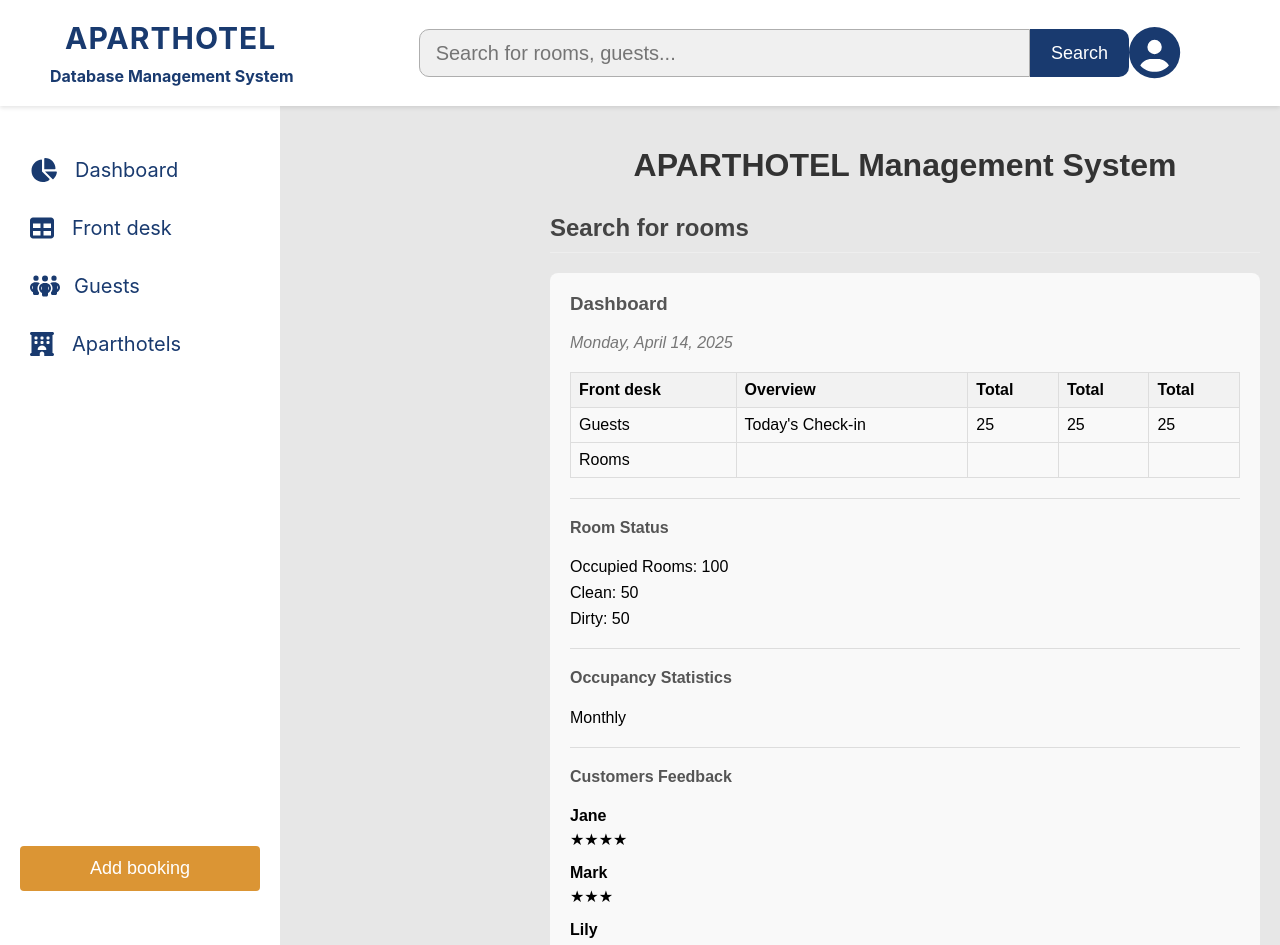
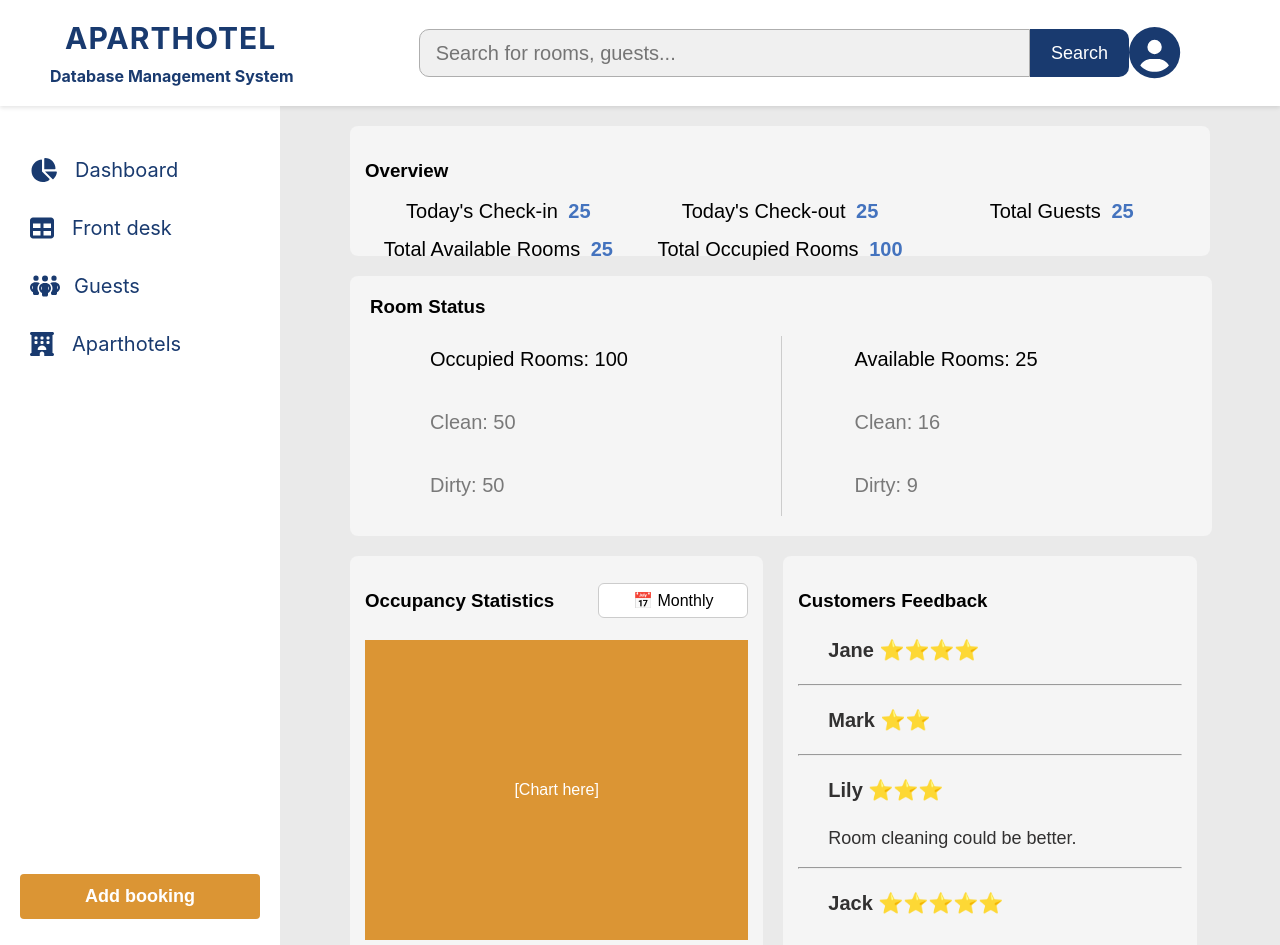
Before and after one commit to ilmamakarevic/aparthotel-database-management-system, a React (Create React App) app in the folder client/: page /dashboard in a window 1280 px wide. Shown: the top 945 px of the page. Built offline with nearby package versions, Linux system fonts and the light colour scheme.

Commit message:
created dashboard

```diff
--- a/client/src/App.css
+++ b/client/src/App.css
@@ -2,7 +2,7 @@
   display: flex;
   flex-direction: column;
   min-height: 100vh;
-  background-color: #e7e7e7;
+  background-color: #eaeaea;
 }
 
 .main-content-wrapper {
--- a/client/src/assets/styles/dashboardStyle.css
+++ b/client/src/assets/styles/dashboardStyle.css
@@ -1,108 +1,148 @@
-.aparthotel {
-    font-family: Arial, sans-serif;
-    max-width: 1200px;
-    margin: 0 auto;
-    padding: 20px;
+.dashboard {
+  padding: 20px 30px 0 0;
+  font-family: sans-serif;
+  display: flex;
+  flex-direction: column;
+  gap: 20px;
+  width: calc(100% - 70px); /* minus sidebar width*/
+  box-sizing: border-box;
 }
 
-  header h1 {
-    color: #333;
-    text-align: center;
-    margin-bottom: 30px;
+.overview {
+  background: #f5f5f5;
+  padding: 15px;
+  border-radius: 8px;
+  width: 100%;
+  height: 100px;
 }
 
-  .search-section h2 {
-    color: #444;
-    border-bottom: 1px solid #eee;
-    padding-bottom: 10px;
+.overview-stats {
+  display: grid;
+  grid-template-columns: repeat(auto-fill, minmax(240px, 1fr));
+  gap: 15px;
+  justify-items: center;
+  font-size: 20px;
+
 }
 
-  .dashboard {
-    background-color: #f9f9f9;
+.overview span {
+  color: #4473be;
+  margin-left: 5px;
+  font-weight: bold;
+}
+
+
+.room-status {
+  background: #f5f5f5;
   padding: 20px;
   border-radius: 8px;
-    margin-bottom: 20px;
+  position: relative;
+  height: 220px;
+  width: 99%;
 }
 
-  .dashboard h3 {
-    color: #555;
-    margin-top: 0;
-  }
-
-  .date {
-    color: #777;
-    font-style: italic;
-    margin-bottom: 20px;
-  }
-
-  .front-desk table {
-    width: 100%;
-    border-collapse: collapse;
-    margin-bottom: 20px;
-  }
-
-  .front-desk th, .front-desk td {
-    border: 1px solid #ddd;
-    padding: 8px;
+.room-status h3 {
+  margin: 0 0 0px 0;
   text-align: left;
 }
 
-  .front-desk th {
-    background-color: #f2f2f2;
+.status-blocks-container {
+  display: flex;
+  justify-content: space-between;
+  margin-left: 50px;
+}
+
+.status-block {
+  width: 45%;
+}
+
+.status-block p {
+  margin: 20px 0;
+  padding: 10px;
+  border-radius: 4px;
+  display: flex;
+  justify-content: space-between;
+  font-size: 20px;
+  color: #797979;
+}
+
+#available-occupied-rooms{
+  color: #000;
 }
 
 .divider {
-    height: 1px;
-    background-color: #ddd;
-    margin: 20px 0;
+  position: absolute;
+  left: 50%;
+  top: 60px;
+  bottom: 20px;
+  width: 1px;
+  background-color: #ccc;
 }
 
-  .room-status, .occupancy-stats, .feedback {
-    margin-bottom: 20px;
+.bottom-sections {
+  display: flex;
+  gap: 20px;
+  width: 102%;
 }
 
-  .room-status h4, .occupancy-stats h4, .feedback h4 {
-    color: #555;
-    margin-top: 0;
+.occupancy,
+.feedback {
+  flex: 1;
+  background: #f5f5f5;
+  padding: 15px;
+  border-radius: 8px;
+  height: 400px;
 }
 
-  .room-status ul, .occupancy-stats ul {
-    list-style-type: none;
-    padding-left: 0;
+.occupancy-header {
+  display: flex;
+  justify-content: space-between;
+  align-items: center;
+  margin-bottom: 10px;
 }
 
-  .room-status li, .occupancy-stats li {
-    margin-bottom: 8px;
+.monthly-btn {
+  background: white;
+  border: 1px solid #ccc;
+  padding: 5px 10px;
+  margin: 10px 0;
+  cursor: pointer;
+  width: 150px;
+  height: 35px;
+  border-radius: 6px;
+  font-size: 16px;
 }
 
-  .feedback-item {
-    margin-bottom: 15px;
+.chart-placeholder {
+  height: 300px;
+  background: #db9534;
+  color: white;
+  display: flex;
+  align-items: center;
+  justify-content: center;
 }
 
-  .feedback-item p {
-    margin: 5px 0;
+.feedback ul {
+  list-style: none;
+  padding: 0;
+
 }
 
-  .comment {
-    color: #666;
-    font-style: italic;
-    margin-left: 20px;
+.feedback li {
+  margin-bottom: 10px;
+  padding: 8px 0;
+  font-size: 20px;
+  margin-left: 30px;
+  font-weight: bold;
+  color: #323131;
 }
 
-  .add-booking {
-    background-color: #4CAF50;
-    color: white;
-    border: none;
-    padding: 10px 20px;
-    text-align: center;
-    text-decoration: none;
-    display: inline-block;
-    font-size: 16px;
-    margin: 10px 0;
-    cursor: pointer;
-    border-radius: 4px;
+.feedback hr {
+  margin: 14px 0; /* Povećajte gornji i donji margin za hr elemente */
 }
 
-  .add-booking:hover {
-    background-color: #45a049;
+.feedback p{
+  color: #323131;
+  margin-left: 30px;
+  font-size: 18px;
 }
--- a/client/src/assets/styles/sidebar.css
+++ b/client/src/assets/styles/sidebar.css
@@ -5,6 +5,7 @@
     display: flex;
     flex-direction: column;
     padding: 20px 0;
+    margin-right: -180px;
 }
 
 .sidebar-menu ul {
@@ -36,7 +37,7 @@
 .add-booking-btn {
     width: 100%;
     padding: 12px;
-    margin-bottom: 250px;
+    margin-bottom: 27px;
     font-size: 18px;
     background-color: #db9534;
     color: white;
@@ -47,6 +48,7 @@
     justify-content: center;
     cursor: pointer;
     transition: background-color 0.3s;
+    font-weight: bold;
 }
 
 .add-booking-btn:hover {
--- a/client/src/pages/Dashboard.js
+++ b/client/src/pages/Dashboard.js
@@ -1,98 +1,64 @@
 import React from 'react';
 import '../assets/styles/dashboardStyle.css';
 
-function App() {
+const Dashboard = () => {
   return (
-    <div className="aparthotel">
-      <header>
-        <h1>APARTHOTEL Management System</h1>
-      </header>
+    <div className="dashboard">
+      {/* Overview Section */}
+      <div className="overview">
+        <h3 className='overview-heading'>Overview</h3>
+        <div className="overview-stats">
+          <div>Today's Check-in <span>25</span></div>
+          <div>Today's Check-out <span>25</span></div>
+          <div>Total Guests <span>25</span></div>
+          <div>Total Available Rooms <span>25</span></div>
+          <div>Total Occupied Rooms <span>100</span></div>
+        </div>
+      </div>
 
-      <section className="search-section">
-        <h2>Search for rooms</h2>
-      </section>
+      {/* Room Status Section */}
+      <div className="room-status">
+        <h3>Room Status</h3>
+        <div className="status-blocks-container">
+          <div className="status-block">
+            <p id='available-occupied-rooms'>Occupied Rooms: 100</p>
+            <p>Clean: 50</p>
+            <p>Dirty: 50</p>
+          </div>
+          <div className="status-block">
+            <p id='available-occupied-rooms'>Available Rooms: 25</p>
+            <p>Clean: 16</p>
+            <p>Dirty: 9</p>
+          </div>
+        </div>
+        <div className="divider" />
+      </div>
 
-      <section className="dashboard">
-        <h3>Dashboard</h3>
-        <p className="date">Monday, April 14, 2025</p>
-
-        <div className="front-desk">
-          <table>
-            <thead>
-              <tr>
-                <th>Front desk</th>
-                <th>Overview</th>
-                <th>Total</th>
-                <th>Total</th>
-                <th>Total</th>
-              </tr>
-            </thead>
-            <tbody>
-              <tr>
-                <td>Guests</td>
-                <td>Today's Check-in</td>
-                <td>25</td>
-                <td>25</td>
-                <td>25</td>
-              </tr>
-              <tr>
-                <td>Rooms</td>
-                <td></td>
-                <td></td>
-                <td></td>
-                <td></td>
-              </tr>
-            </tbody>
-          </table>
+      {/* Bottom Sections */}
+      <div className="bottom-sections">
+        <div className="occupancy">
+          <div className="occupancy-header">
+            <h3>Occupancy Statistics</h3>
+            <button className="monthly-btn">📅 Monthly</button>
+          </div>
+          <div className="chart-placeholder">[Chart here]</div>
         </div>
-
-        <div className="divider"></div>
-
-        <div className="room-status">
-          <h4>Room Status</h4>
+        <div className="feedback">
+          <h3>Customers Feedback</h3>
           <ul>
-            <li>Occupied Rooms: 100</li>
-            <li>Clean: 50</li>
-            <li>Dirty: 50</li>
+            <li>Jane ⭐⭐⭐⭐</li>
+            <hr></hr>
+            <li>Mark ⭐⭐</li>
+            <hr></hr>
+            <li>Lily ⭐⭐⭐ </li>
+            <p>Room cleaning could be better.</p>
+            <hr></hr>
+            <li>Jack ⭐⭐⭐⭐⭐</li>
           </ul>
         </div>
-
-        <div className="divider"></div>
-
-        <div className="occupancy-stats">
-          <h4>Occupancy Statistics</h4>
-          <ul>
-            <li>Monthly</li>
-          </ul>
-        </div>
-
-        <div className="divider"></div>
-
-        <div className="feedback">
-          <h4>Customers Feedback</h4>
-          <div className="feedback-item">
-            <p><strong>Jane</strong></p>
-            <p>★★★★</p>
-          </div>
-          <div className="feedback-item">
-            <p><strong>Mark</strong></p>
-            <p>★★★</p>
-          </div>
-          <div className="feedback-item">
-            <p><strong>Lily</strong></p>
-            <p>★★★</p>
-            <p className="comment">Room cleaning could be better.</p>
-          </div>
-          <div className="feedback-item">
-            <p><strong>Jack</strong></p>
-            <p>★★★★</p>
-          </div>
-        </div>
-      </section>
-
-      <button className="add-booking">Add booking</button>
+      </div>
     </div>
   );
-}
+};
 
-export default App;
+export default Dashboard;
```
Lines whose indentation alone changed are shown as unchanged.
